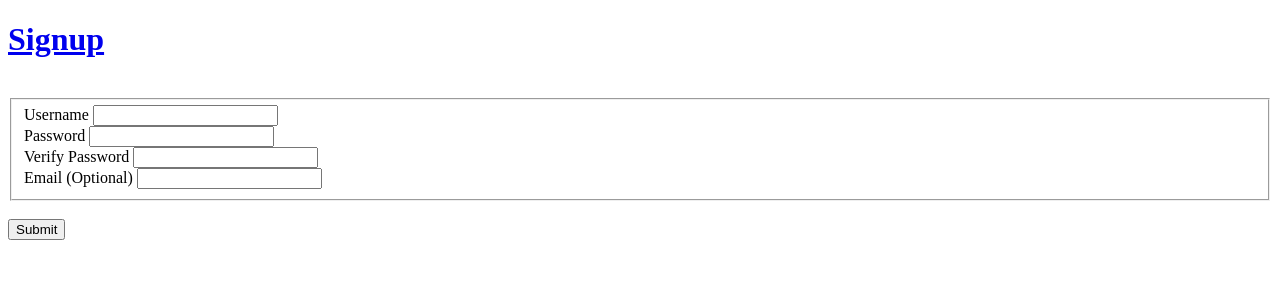
After one commit to PeejayGarcia/user-signup, a Flask app: template templates/index.html in a window 1280 px wide. The commit adds this page. Shown: the top 300 px of the page. Run offline with Flask 2, Linux system fonts and the light colour scheme; the template is opened without the code that fills it, so the values that code supplies are empty.

Commit message:
Polishing up code

```diff
--- a/main.py
+++ b/main.py
@@ -1,49 +1,67 @@
 from flask import Flask, request, redirect, render_template
 import cgi
+import os
+import jinja2
 
 app = Flask(__name__)
-
 app.config['DEBUG'] = True
 
-@app.route("/username", methods=['POST'])
-def add_username():
-    new_username = request.form['new-username']
+template_dir = os.path.join(os.path.dirname(__file__), 'templates')
+jinja_env = jinja2.Environment(loader = jinja2.FileSystemLoader(template_dir), autoescape=True)
 
-    if (not new_username) or (new_username.strip() ==""):
-        error =  "Please specify a valid Username."
-        return redirect("/?error=" + error)
+# Define error conditions
 
-    if (not new_username) or (new_username.strip() ==""):
-        error =  "Please specify a valid Username."
-        return redirect("/?error=" + error)
+def val_username(new_username):
+    if len(new_username) < 1:
+        username_error = "Username field cannot be blank."
+    elif len(new_username) < 3 or len(new_username) > 20:
+        username_error = "That's not a valid username."
+    elif ' ' in new_username:
+        username_error = "Username cannot contain spaces."
+    else:
+        username_error = ""
+    return username_error
 
-    return render_template('welcome.html', name=new_username)
+def val_password(new_password):
+    if len(new_password) < 1:
+        password_error = "Password field cannot be blank."
+    elif len(new_password) <3 or len(new_password) >20:
+        password_error = "That's not a valid password."
+    elif ' ' in new_password:
+        password_error = "Password cannot contain spaces"
+    else:
+        password_error = ""
+    return password_error
 
-@app.route("/username", methods=['POST'])
-def add_password():
-    new_password = request.form['new-password']
+def val_verify_password(new_password, match):
+    if new_password != match or len(match) == 0:
+        match_error = "Your Passwords do not match."
+    else:
+        match_error = ""
+    return match_error
 
-    if (not new_password) or (new_password.strip() ==""):
-        error =  "Please specify a valid Password."
-        return redirect("/?error=" + error)
+@app.route('/', methods=['POST'])
+def welcome():
+    newusername = request.form['new-username']
+    newpassword = request.form['new-password']
+    matchpassword = request.form['match-password']
 
-    return render_template('welcome.html')
+    username_err = val_username(newusername)
+    password_err = val_password(newpassword)
+    match_err = val_verify_password(newpassword, matchpassword)
 
-@app.route("/username", methods=['POST'])
-def verify_password():
-    verified_password = request.form['verified-password']
+    if username_err == "" and password_err == "" and match_err == "":
+        template = jinja_env.get_template('welcome.html')
+        return template.render(new_username=newusername)
 
-    if (not verified_password) or (verified_password.strip() ==""):
-        error =  "Your passwords don't match."
-        return redirect("/?error=" + error)
-    return render_template('welcome.html')
-
-
+    template = jinja_env.get_template('index.html')
+    return template.render(username_error=username_err, password_error=password_err,
+    match_error=match_err, new_username=newusername)
 
 @app.route("/")
 def index():
-    encoded_error = request.args.get("error")
-    return render_template('edit.html', error=encoded_error and cgi.escape(encoded_error, quote=True))
+    template = jinja_env.get_template('index.html')
+    return template.render()
 
 
 app.run()
--- /dev/null
+++ b/templates/index.html
@@ -0,0 +1,32 @@
+{% extends "base.html" %}
+{% block content %}
+
+<br>
+
+<form action="/" method="post">
+    <fieldset>
+        Username
+        <input type="text" id="new-username" name="new-username"/>
+        <span class="error">{{username_error}}</span>
+        <br>
+        Password
+        <input id="new-username" type="password" name="new-password"/>
+        <span class="error">{{password_error}}</span>
+        <br>
+        Verify Password
+        <input id="match-password" type="password" name="match-password"/>
+        <span class="error">{{match_error}}</span>
+        <br>
+        Email (Optional)
+        <input type="text" name="register-email"/>
+
+    </fieldset>
+    <br>
+    <input type="submit" value="Submit"/>
+</form>
+
+
+{% if error %}
+  <p class='error'>{{ error }}</p>
+{% endif %}
+{% endblock %}
--- a/templates/welcome.html
+++ b/templates/welcome.html
@@ -2,6 +2,6 @@
 
 {% block content %}
 <p>
-    Welcome, <strong>{{ name }}</strong>!
+    Welcome, <strong>{{ new_username }}</strong>.
 </p>
 {% endblock %}
```
Also changed, not shown: templates/edit.html (deleted, +0 -29 lines).
